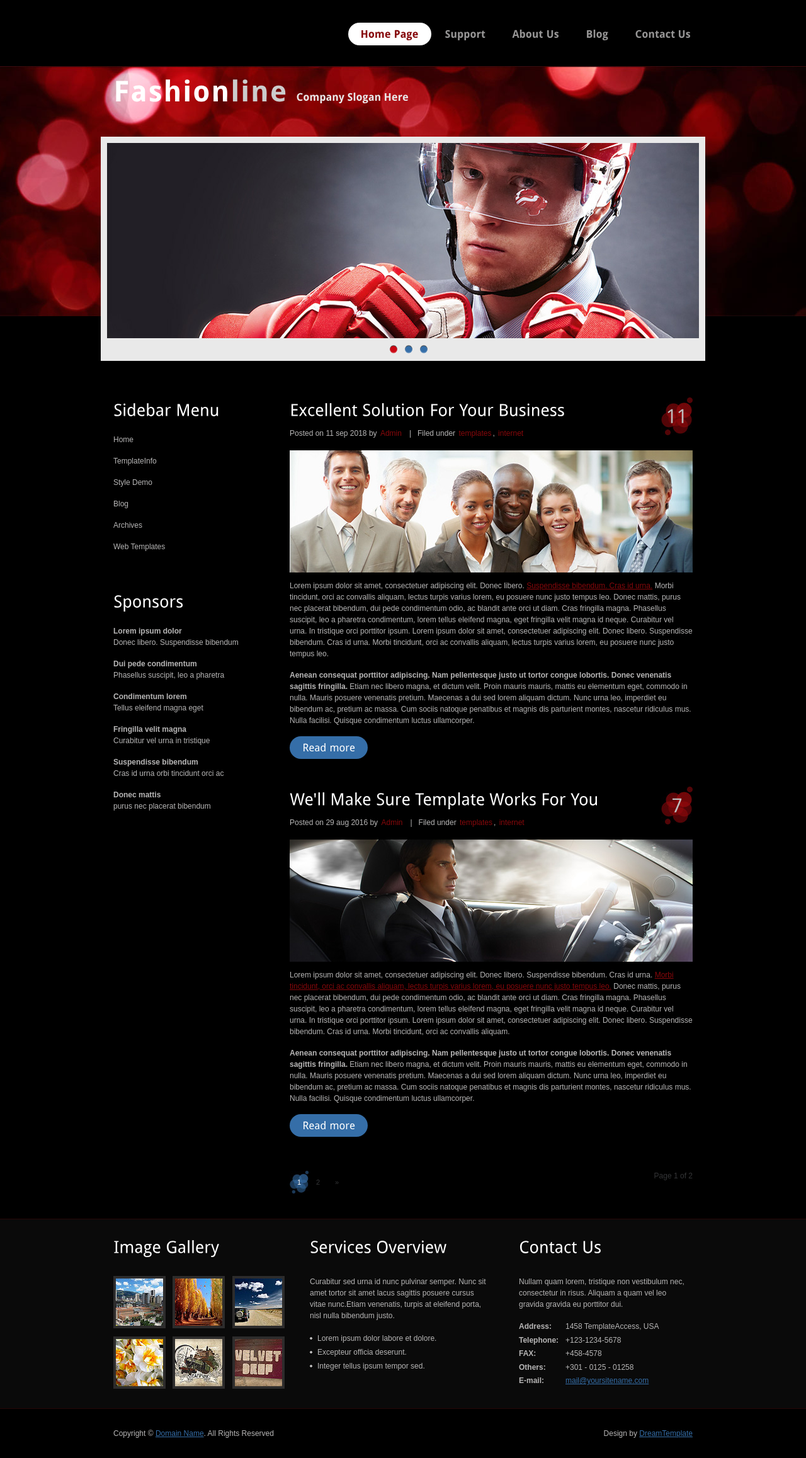
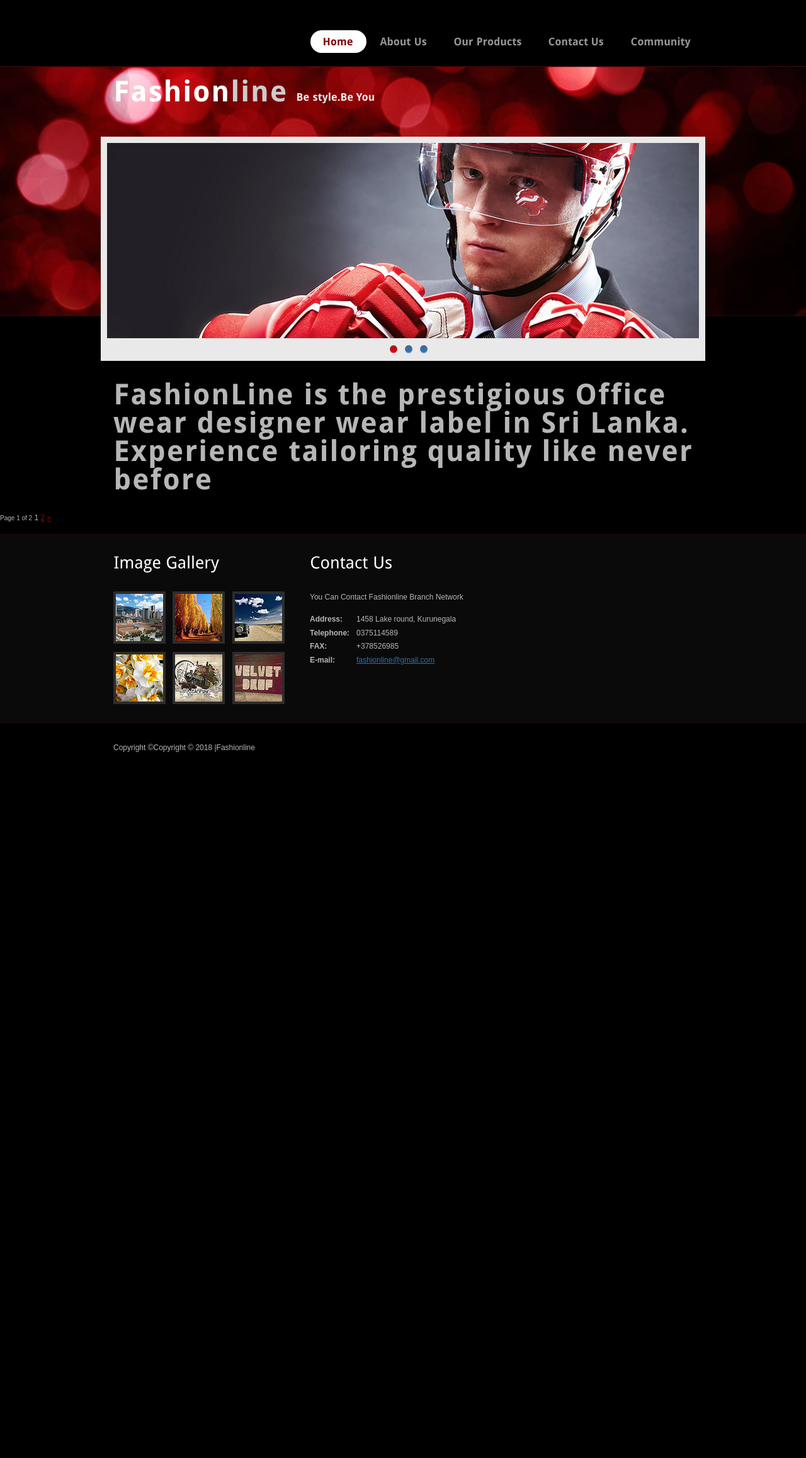
Before and after one commit to ShaliniNimeshika/3D_Visualization, a PHP site: page / in a window 1280 px wide. Shown: the whole page at 63% size. After the commit the page ends 1194 px from the top, so only its background shows below. Run offline with PHP 8.4, Linux system fonts and the light colour scheme.

Commit message:
changing home page

```diff
--- a/css/style.css
+++ b/css/style.css
@@ -40,10 +40,12 @@ a {
 	color:#86080b;
 	text-decoration:underline;
 }
+/*
 .header, .content, .menu_nav, .fbg, .footer, form, ol, ol li, ul, .content .mainbar, .content .sidebar {
 	margin:0;
 	padding:0;
 }
+*/
 .header {
 	background:url(../images/hbg_bg.jpg) no-repeat center 105px;
 }
@@ -185,6 +187,7 @@ h1 small {
 .content .mainbar .post_content strong {
 	color:#b7b6b6;
 }
+/*
 .content .sidebar {
 	padding:0;
 	float:left;
@@ -196,6 +199,7 @@ h1 small {
 }
 .content .sidebar h2 {
 }
+*/
 ul.sb_menu, ul.ex_menu {
 	margin:0;
 	padding:0;
--- a/index.html
+++ b/index.html
@@ -17,41 +17,42 @@
     <div class="header_resize">
       <div class="menu_nav">
         <ul>
-          <li class="active"><a href="index.html"><span>Home Page</span></a></li>
-          <li><a href="support.html"><span>Support</span></a></li>
+          <li class="active"><a href="index.html"><span>Home</span></a></li>
+
           <li><a href="about.html"><span>About Us</span></a></li>
-          <li><a href="blog.html"><span>Blog</span></a></li>
+          <li><a href="support.html"><span>Our Products</span></a></li>
           <li><a href="contact.html"><span>Contact Us</span></a></li>
+          <li><a href="blog.html"><span>Community</span></a></li>
+
         </ul>
       </div>
       <div class="logo">
-        <h1><a href="index.html">Fashion<span>line</span> <small>Company Slogan Here</small></a></h1>
+        <h1><a href="index.html">Fashion<span>line</span> <small>Be style.Be You</small></a></h1>
       </div>
       <div class="clr"></div>
       <div class="slider">
         <div id="coin-slider"> <a href="#"><img src="images/slide1.jpg" width="940" height="310" alt="" /> </a> <a href="#"><img src="images/slide2.jpg" width="940" height="310" alt="" /> </a> <a href="#"><img src="images/slide3.jpg" width="940" height="310" alt="" /> </a> </div>
-        <div class="clr"></div>
+     <div class="clr"></div>
       </div>
-      <div class="clr"></div>
+     <!-- <div class="clr"></div>
     </div>
   </div>
   <div class="content">
     <div class="content_resize">
       <div class="mainbar">
         <div class="article">
-          <h2><span>Excellent Solution</span> For Your Business</h2>
-          <p class="infopost">Posted on <span class="date">11 sep 2018</span> by <a href="#">Admin</a> &nbsp;&nbsp;|&nbsp;&nbsp; Filed under <a href="#">templates</a>, <a href="#">internet</a> <a href="#" class="com"><span>11</span></a></p>
+
+          <!--<p class="infopost">Posted on <span class="date">11 sep 2018</span> by <a href="#">Admin</a> &nbsp;&nbsp;|&nbsp;&nbsp; Filed under <a href="#">templates</a>, <a href="#">internet</a> <a href="#" class="com"><span>11</span></a></p>-->
           <div class="clr"></div>
-          <div class="img"><img src="images/img1.jpg" width="640" height="194" alt="" class="fl" /></div>
+
           <div class="post_content">
-            <p>Lorem ipsum dolor sit amet, consectetuer adipiscing elit. Donec libero. <a href="#">Suspendisse bibendum. Cras id urna.</a> Morbi tincidunt, orci ac convallis aliquam, lectus turpis varius lorem, eu posuere nunc justo tempus leo. Donec mattis, purus nec placerat bibendum, dui pede condimentum odio, ac blandit ante orci ut diam. Cras fringilla magna. Phasellus suscipit, leo a pharetra condimentum, lorem tellus eleifend magna, eget fringilla velit magna id neque. Curabitur vel urna. In tristique orci porttitor ipsum. Lorem ipsum dolor sit amet, consectetuer adipiscing elit. Donec libero. Suspendisse bibendum. Cras id urna. Morbi tincidunt, orci ac convallis aliquam, lectus turpis varius lorem, eu posuere nunc justo tempus leo.</p>
-            <p><strong>Aenean consequat porttitor adipiscing. Nam pellentesque justo ut tortor congue lobortis. Donec venenatis sagittis fringilla.</strong> Etiam nec libero magna, et dictum velit. Proin mauris mauris, mattis eu elementum eget, commodo in nulla. Mauris posuere venenatis pretium. Maecenas a dui sed lorem aliquam dictum. Nunc urna leo, imperdiet eu bibendum ac, pretium ac massa. Cum sociis natoque penatibus et magnis dis parturient montes, nascetur ridiculus mus. Nulla facilisi. Quisque condimentum luctus ullamcorper.</p>
-            <p class="spec"><a href="#" class="rm">Read more</a></p>
+            <h1>FashionLine is the  prestigious Office wear designer wear label in Sri Lanka. Experience tailoring quality like never before</h1>
+
           </div>
           <div class="clr"></div>
         </div>
-        <div class="article">
-          <h2><span>We'll Make Sure Template</span> Works For You</h2>
+     <!--   <div class="article">
+         <h2><span>We'll Make Sure Template</span> Works For You</h2>
           <p class="infopost">Posted on <span class="date">29 aug 2016</span> by <a href="#">Admin</a> &nbsp;&nbsp;|&nbsp;&nbsp; Filed under <a href="#">templates</a>, <a href="#">internet</a> <a href="#" class="com"><span>7</span></a></p>
           <div class="clr"></div>
           <div class="img"><img src="images/img2.jpg" width="640" height="194" alt="" class="fl" /></div>
@@ -59,11 +60,12 @@
             <p>Lorem ipsum dolor sit amet, consectetuer adipiscing elit. Donec libero. Suspendisse bibendum. Cras id urna. <a href="#">Morbi tincidunt, orci ac convallis aliquam, lectus turpis varius lorem, eu posuere nunc justo tempus leo.</a> Donec mattis, purus nec placerat bibendum, dui pede condimentum odio, ac blandit ante orci ut diam. Cras fringilla magna. Phasellus suscipit, leo a pharetra condimentum, lorem tellus eleifend magna, eget fringilla velit magna id neque. Curabitur vel urna. In tristique orci porttitor ipsum. Lorem ipsum dolor sit amet, consectetuer adipiscing elit. Donec libero. Suspendisse bibendum. Cras id urna. Morbi tincidunt, orci ac convallis aliquam.</p>
             <p><strong>Aenean consequat porttitor adipiscing. Nam pellentesque justo ut tortor congue lobortis. Donec venenatis sagittis fringilla.</strong> Etiam nec libero magna, et dictum velit. Proin mauris mauris, mattis eu elementum eget, commodo in nulla. Mauris posuere venenatis pretium. Maecenas a dui sed lorem aliquam dictum. Nunc urna leo, imperdiet eu bibendum ac, pretium ac massa. Cum sociis natoque penatibus et magnis dis parturient montes, nascetur ridiculus mus. Nulla facilisi. Quisque condimentum luctus ullamcorper.</p>
             <p class="spec"><a href="#" class="rm">Read more</a></p>
-          </div>
+          </div>-->
           <div class="clr"></div>
         </div>
         <p class="pages"><small>Page 1 of 2</small> <span>1</span> <a href="#">2</a> <a href="#">&raquo;</a></p>
       </div>
+      <!--
       <div class="sidebar">
         <div class="gadget">
           <h2 class="star"><span>Sidebar</span> Menu</h2>
@@ -77,7 +79,7 @@
             <li><a href="#">Web Templates</a></li>
           </ul>
         </div>
-        <div class="gadget">
+      <div class="gadget">
           <h2 class="star"><span>Sponsors</span></h2>
           <div class="clr"></div>
           <ul class="ex_menu">
@@ -97,38 +99,37 @@
         </div>
       </div>
       <div class="clr"></div>
-    </div>
+    </div>-->
   </div>
   <div class="fbg">
     <div class="fbg_resize">
       <div class="col c1">
         <h2><span>Image</span> Gallery</h2>
         <a href="#"><img src="images/gal1.jpg" width="75" height="75" alt="" class="gal" /></a> <a href="#"><img src="images/gal2.jpg" width="75" height="75" alt="" class="gal" /></a> <a href="#"><img src="images/gal3.jpg" width="75" height="75" alt="" class="gal" /></a> <a href="#"><img src="images/gal4.jpg" width="75" height="75" alt="" class="gal" /></a> <a href="#"><img src="images/gal5.jpg" width="75" height="75" alt="" class="gal" /></a> <a href="#"><img src="images/gal6.jpg" width="75" height="75" alt="" class="gal" /></a> </div>
-      <div class="col c2">
-        <h2><span>Services</span> Overview</h2>
+ <!--     <div class="col c2">
+      <!--  <h2><span>Services</span> Overview</h2>
         <p>Curabitur sed urna id nunc pulvinar semper. Nunc sit amet tortor sit amet lacus sagittis posuere cursus vitae nunc.Etiam venenatis, turpis at eleifend porta, nisl nulla bibendum justo.</p>
         <ul class="fbg_ul">
           <li><a href="#">Lorem ipsum dolor labore et dolore.</a></li>
           <li><a href="#">Excepteur officia deserunt.</a></li>
           <li><a href="#">Integer tellus ipsum tempor sed.</a></li>
         </ul>
-      </div>
+      </div>-->
+      <div></div>
       <div class="col c3">
         <h2><span>Contact</span> Us</h2>
-        <p>Nullam quam lorem, tristique non vestibulum nec, consectetur in risus. Aliquam a quam vel leo gravida gravida eu porttitor dui.</p>
-        <p class="contact_info"> <span>Address:</span> 1458 TemplateAccess, USA<br />
-          <span>Telephone:</span> +123-1234-5678<br />
-          <span>FAX:</span> +458-4578<br />
-          <span>Others:</span> +301 - 0125 - 01258<br />
-          <span>E-mail:</span> <a href="#">mail@yoursitename.com</a> </p>
+        <p>You Can Contact Fashionline Branch Network</p>
+        <p class="contact_info"> <span>Address:</span> 1458 Lake round, Kurunegala<br />
+          <span>Telephone:</span> 0375114589<br />
+          <span>FAX:</span> +378526985<br />
+          <span>E-mail:</span> <a href="#">fashionline@gmail.com</a> </p>
       </div>
       <div class="clr"></div>
     </div>
   </div>
   <div class="footer">
     <div class="footer_resize">
-      <p class="lf">Copyright &copy; <a href="#">Domain Name</a>. All Rights Reserved</p>
-      <p class="rf">Design by <a target="_blank" href="http://www.dreamtemplate.com/">DreamTemplate</a></p>
+      <p class="lf">Copyright &copy;Copyright © 2018 |Fashionline</p>
       <div style="clear:both;"></div>
     </div>
   </div>
```
